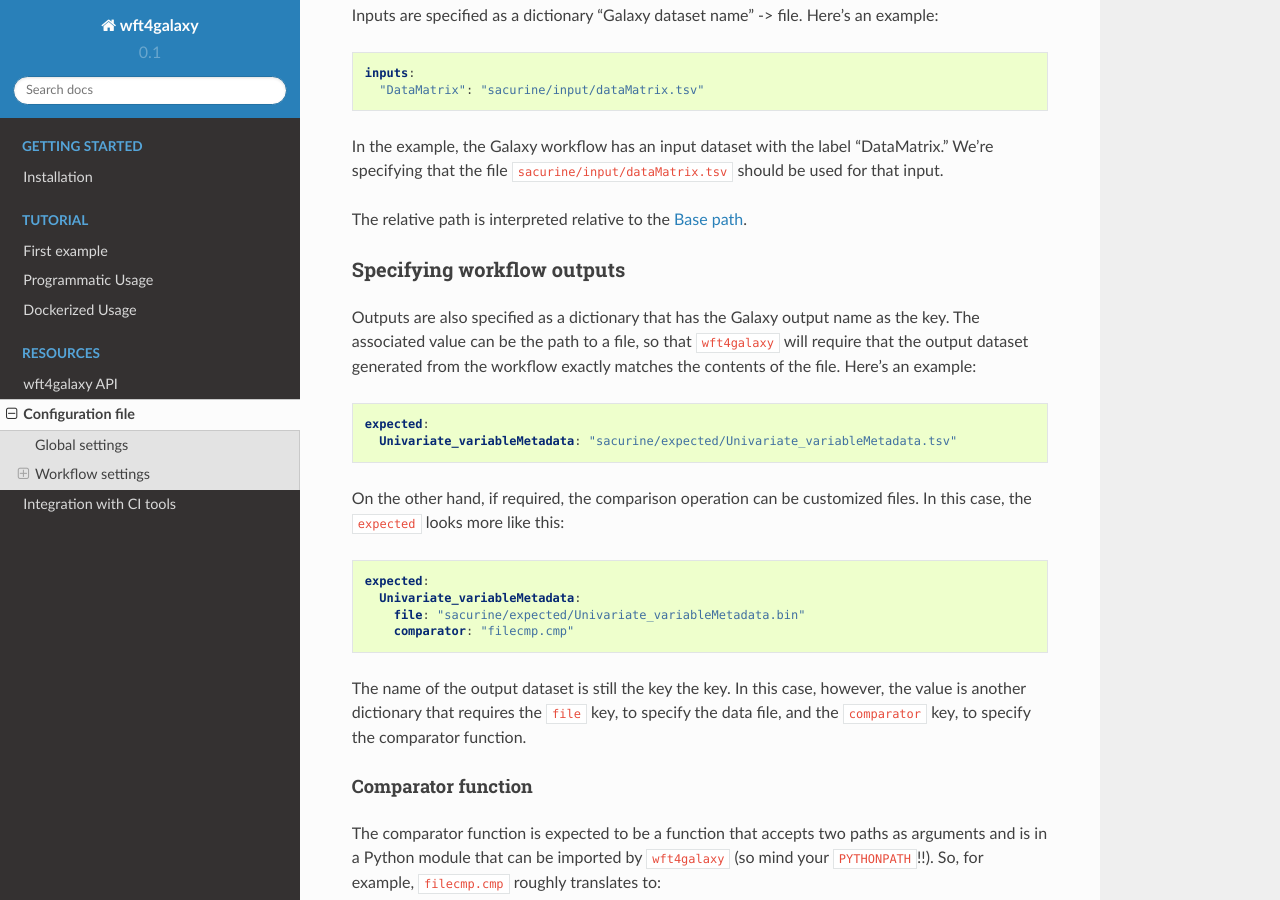
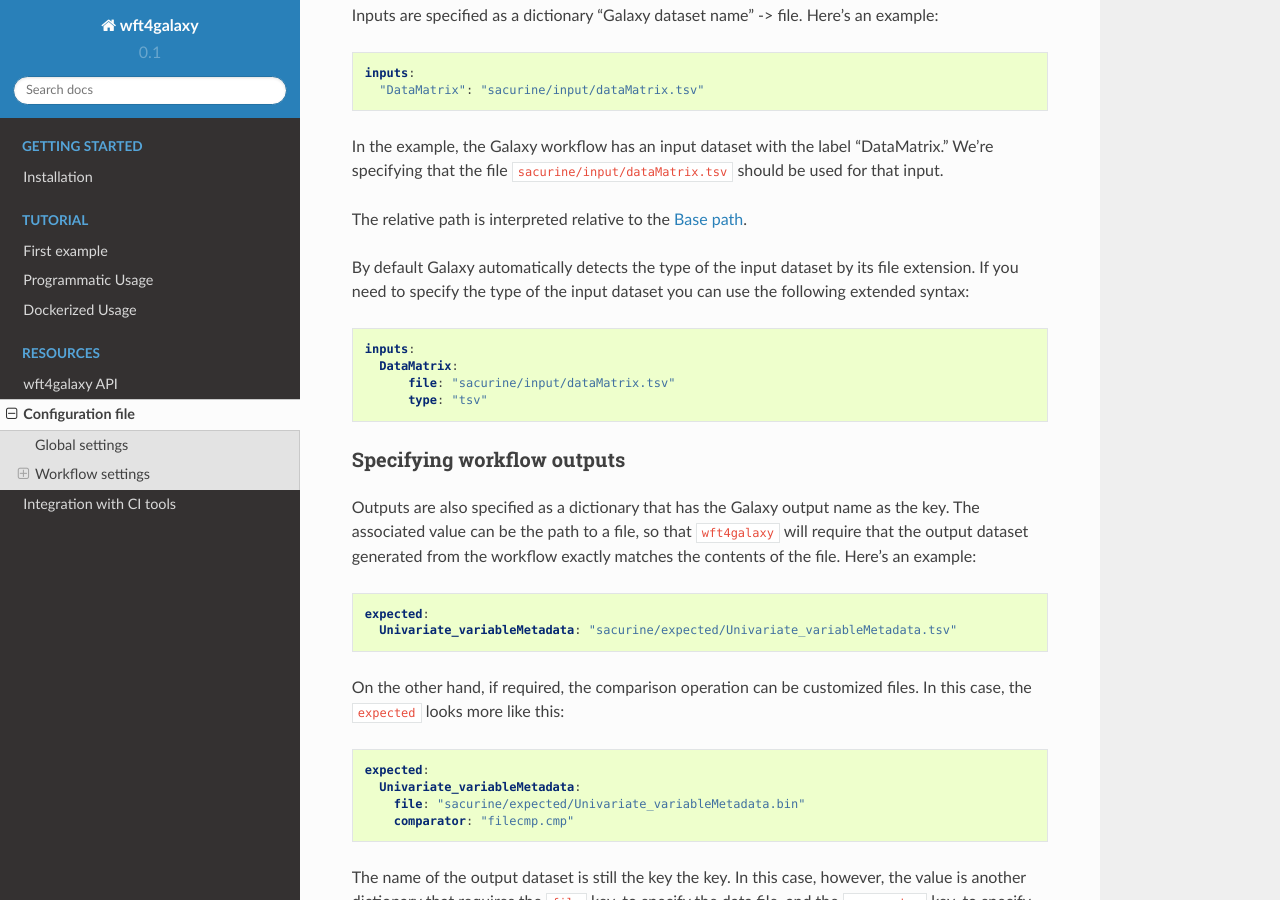
Before and after one commit to phnmnl/wft4galaxy, a Sphinx documentation site: the page built from docs/config-file.rst, in a window 1280 px wide and 900 px high, scrolled down 2019 px. Built offline with Sphinx 7.4.7 and the Read the Docs theme 2.0.0, drawn with Linux system fonts in a browser that asks for light colours.

Commit message:
Update doc: how to specify type of input datasets

```diff
--- a/docs/config-file.rst
+++ b/docs/config-file.rst
@@ -115,6 +115,16 @@
 
 The relative path is interpreted relative to the `Base path`_.
 
+By default Galaxy automatically detects the type of the input dataset by its file extension.
+If you need to specify the type of the input dataset you can use the following extended syntax:
+
+.. code-block:: YAML
+
+      inputs:
+        DataMatrix:
+            file: "sacurine/input/dataMatrix.tsv"
+            type: "tsv"
+
 
 Specifying workflow outputs
 ~~~~~~~~~~~~~~~~~~~~~~~~~~~~
```
